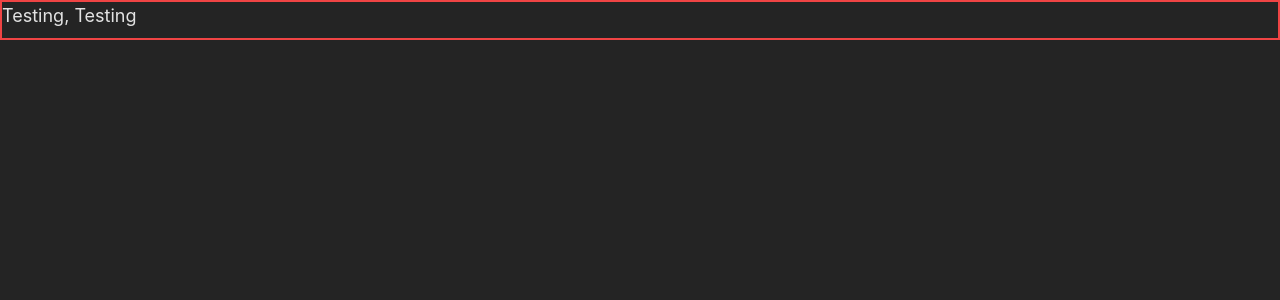
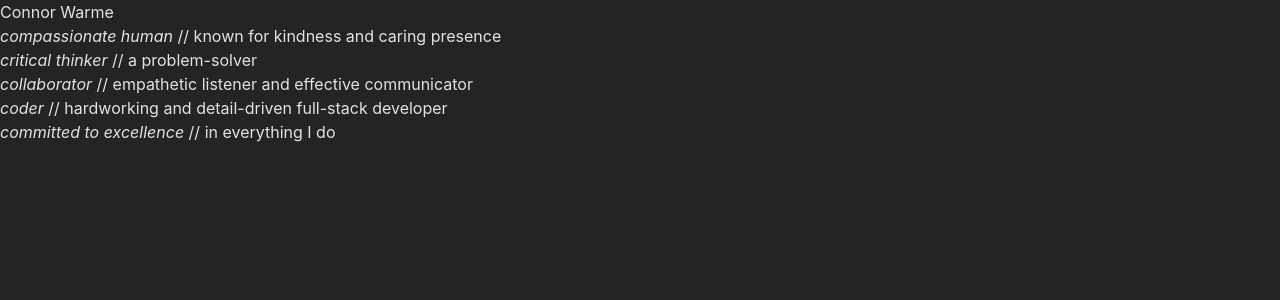
Before and after one commit to connorwarme/connorwarme.github.io, a React (Vite) app: page / in a window 1280 px wide. Shown: the top 300 px of the page. Built offline with nearby package versions, Linux system fonts and the light colour scheme.

Commit message:
Begin working on text for home page

```diff
--- a/src/App.jsx
+++ b/src/App.jsx
@@ -1,10 +1,10 @@
-import Testing from "./components/Testing";
+import Home from "./pages";
 import "./App.css";
 
 function App() {
   return (
     <div>
-      <Testing />
+      <Home />
     </div>
   )
 }
--- /dev/null
+++ b/src/pages/index.jsx
@@ -0,0 +1,63 @@
+const Home = () => {
+  // about me
+  // Hi, I'm Connor - a versatile, hardworking software developer who's committed to building a successful career in software development.
+  // I'm proficient in full-stack JavaScript (including React, Next.js, Node.js, Express, and Jest), (maybe include SOLID principles) including testing, debugging, and data handling.
+  // I'm eager for an opportunity to apply and grow my software development knowledge and skills!
+  //
+  // My educational background prepared me for work as a chaplain or pastor - I have a Masters of Divinity from Princeton Theological Seminary. I'm quite capable, gifted even, but found myself wrestling with fundamental questions (theodicy - the problem of evil, the influence of empire, the subjectivity of translation and interpretation), and eventually decided I could no longer be a genuine leader in the faith.
+  // I subsequently learned a new craft and worked as a finish carpenter, installing exquisite millwork in homes worth many millions.
+  //
+  // I began my coding journey in late 2021. I had always been technologically-inclined; growing up I was always the family's "resident expert" and troubleshooter extraordinaire.
+  // In my preteen years, I bought a "How to Build a PC for Dummies" book and proceeded to buy all the parts and assemble my own desktop, which served me faithfully for the better part of a decade.
+  // I found The Odin Project, a web development curriculum curated by others who had taught themselves the requisite coding skills to switch careers. It has been as an invaluable resource on my journey, providing a trajectory, learning content, and project ideas to practice along the way.
+  // I'm currently looking for work! You can view my portfolio or contact me.
+  //
+  // When not at the computer, I'm often supporting (and trying to keep up with) Amity Warme, a professional rock climber. We travel across the western US in search of epic climbing objectives and suitable weather.
+  // I enjoy pursuing mountain adventures (skiing, climbing, biking, trail running), often with friends or family.
+  // I also enjoy spending quality time with family, scheming and dreaming about our next adventure rig, and reading.
+  //
+  return (
+    <>
+      <h1>Connor Warme</h1>
+      <ul>
+        <li>
+          <img />
+          <p>
+            <em>compassionate human</em>
+            {` // known for kindness and caring presence`}
+          </p>
+        </li>
+        <li>
+          <img />
+          <p>
+            <em>critical thinker</em>
+            {` // a problem-solver`}
+          </p>
+        </li>
+        <li>
+          <img />
+          <p>
+            <em>collaborator</em>
+            {` // empathetic listener and effective communicator`}
+          </p>
+        </li>
+        <li>
+          <img />
+          <p>
+            <em>coder</em>
+            {` // hardworking and detail-driven full-stack developer`}
+          </p>
+        </li>
+        <li>
+          <img />
+          <p>
+            <em>committed to excellence</em>
+            {` // in everything I do`}
+          </p>
+        </li>
+      </ul>
+    </>
+   );
+}
+
+export default Home;
```
